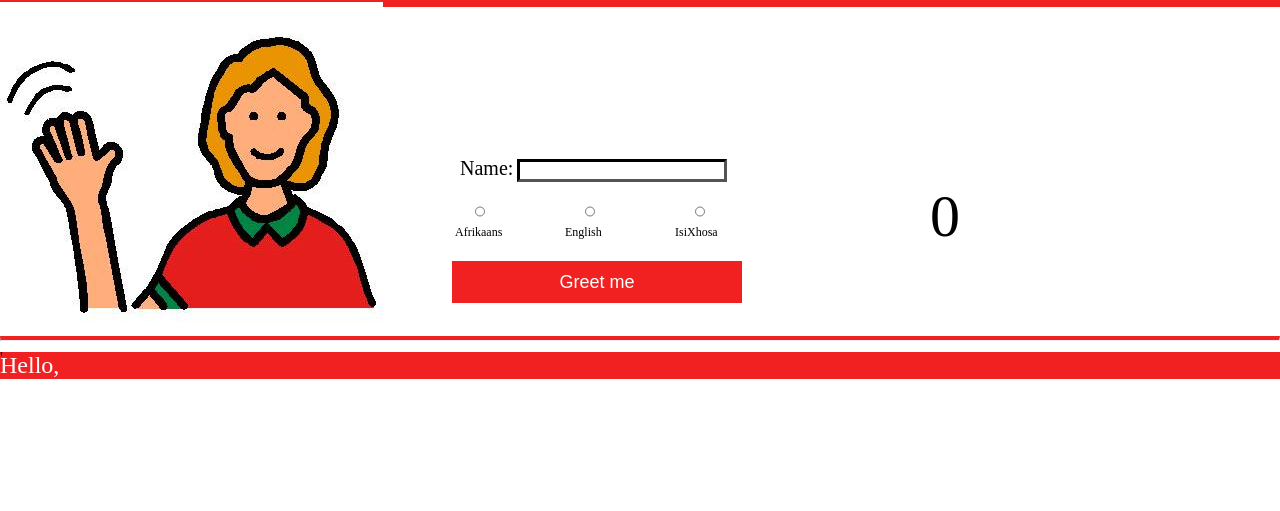
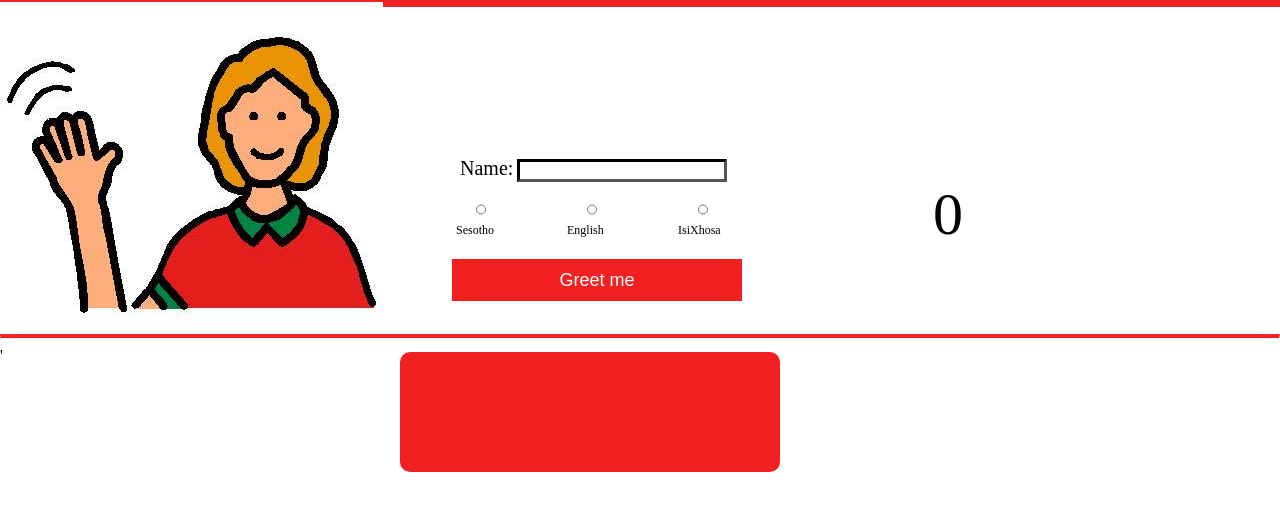
Before and after one commit to SinethembaDlova/greeting, a plain HTML site: page index.html in a window 1280 px wide. Shown: the part 73-584 px from the top of the page. Drawn offline with Linux system fonts and the light colour scheme.

Commit message:
changes I did today

```diff
--- a/greet.css
+++ b/greet.css
@@ -57,22 +57,23 @@ input
   border-width:medium;
   border-color: black;
   width: 200px;
+  margin-top: -20px;
 }
 
-.language
+.languagediv
 {
   display: inline-block;
   margin-top: 20px;
-  margin-left: 470px;
+  margin-left: 471px;
   margin-right: -382px;
 }
 
-.language input
+.languagediv input
 {
   width: 10px;
 }
 
-.language label
+.languagediv label
 {
 
   margin: -15px;
@@ -101,7 +102,7 @@ input
 button
 {
   background-color: #f22121 !important;
-  border: 1px solid #f22121;
+  border: 10px solid #f22121;
   color: white;
   margin-top: -50px;
   margin-left: 452px;
@@ -128,12 +129,18 @@ hr
 .outputdiv
 {
   margin-top: 425px;
+  margin-left: 400px;
+  margin-right: 500px;
+  height: 15%;
   background-color:#f22121;
+  border-radius: 10px 10px 10px 10px;
 }
 
 .outputdiv p
 {
   text-align: left;
+  margin-left: 50px;
+  padding-top: 35px;
   font-family: "sans-serif";
   font-size: 24px;
   color: white;
--- a/greet.js
+++ b/greet.js
@@ -1,10 +1,33 @@
-var showText = document.getElementById('takename');
-var displayText = document.getElementById('greetname');
+var takeText = document.querySelector('#takename');
+var radioButtons = document.getElementsByName('language');
+var greetmeButton = document.querySelector('#gbutton');
+var displayText = document.querySelector('#greetname');
+
 
 var greet = function()
 {
-  showText.value;
-  displayText.innerHTML = "Hello, " + showText.value;
-  return getText;
-}
-greet();
+  takeText.value;
+  console.log(radioButtons[0]);
+
+  for(i = 0; i < radioButtons.length; i++)
+  {
+    if (radioButtons.checked == radioButtons[i])
+    {
+      displayText.innerHTML = "Dumela, " + takeText.value;
+    }
+
+    else if (radioButtons.checked == radioButtons[1])
+    {
+      displayText.innerHTML = "Hello, " + takeText.value;
+    }
+
+    else if (radioButtons.checked == radioButtons[2])
+    {
+      displayText.innerHTML = "Molo, " + takeText.value;
+    }
+  }
+
+  return takeText.value;
+};
+
+greetmeButton.addEventListener('click', greet);
--- a/index.html
+++ b/index.html
@@ -20,28 +20,27 @@
       <label for="name">Name:</label>
       <input type="text" name="name" value="" id="takename"> <br>
 
-      <div class="language">
-        <input type="radio" name="language" value="Afrikaans"> <br>
-        <label for="">Afrikaans</label>
+      <div class="languagediv">
+        <input type="radio" name="language" value="Sesotho"> <br>
+        <label for="">Sesotho</label>
       </div>
 
-      <div class="language">
+      <div class="languagediv">
         <input type="radio" name="language" value="English"> <br>
         <label for="">English</label>
       </div>
 
-      <div class="language">
+      <div class="languagediv">
         <input type="radio" name="language" value="IsiXhosa"><br>
         <label for="">IsiXhosa</label>
       </div>
 
       <div class="counterdiv">
         <p id="countertext">0</p>
-
       </div>
       <br>
 
-      <button type="button" name="Greet me" onclick="greet()">Greet me</button>
+      <button type="button" name="Greet me" id="gbutton">Greet me</button>
       <br>
       <hr>'
     </div>
```
